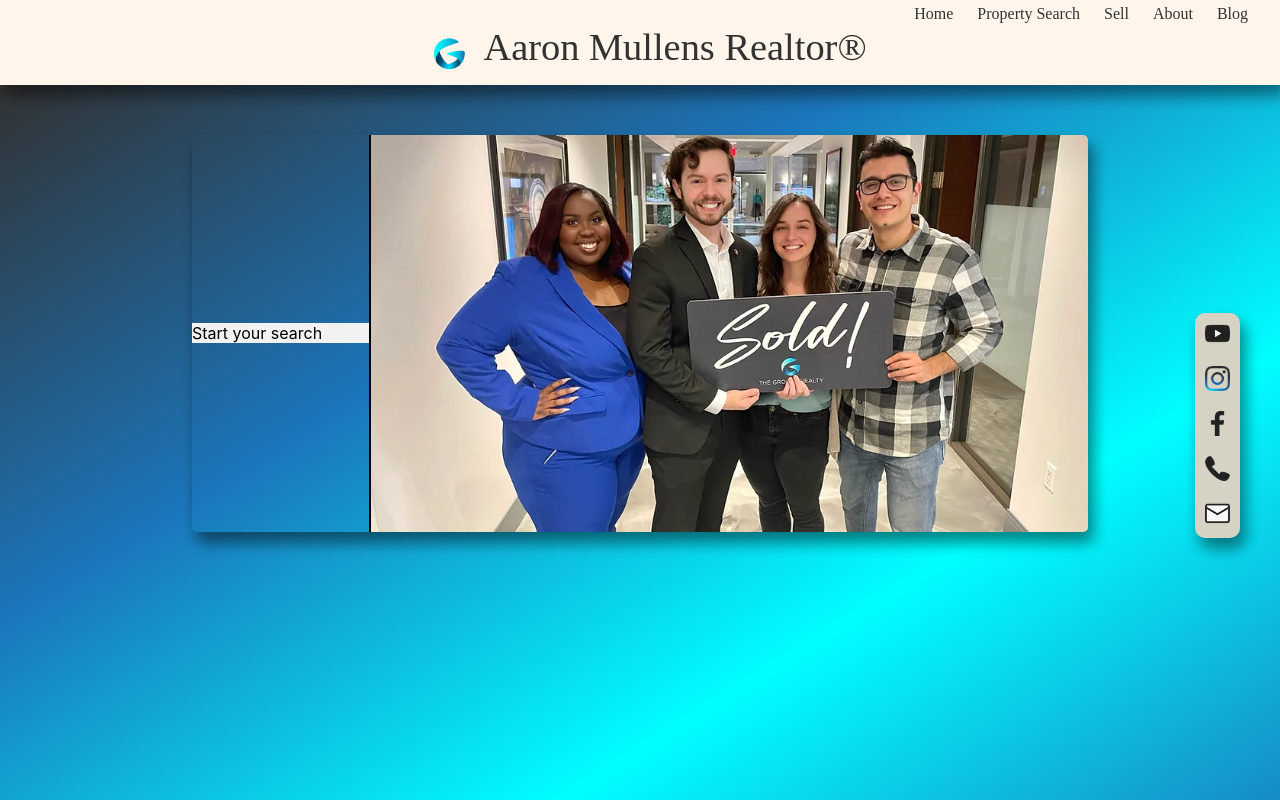
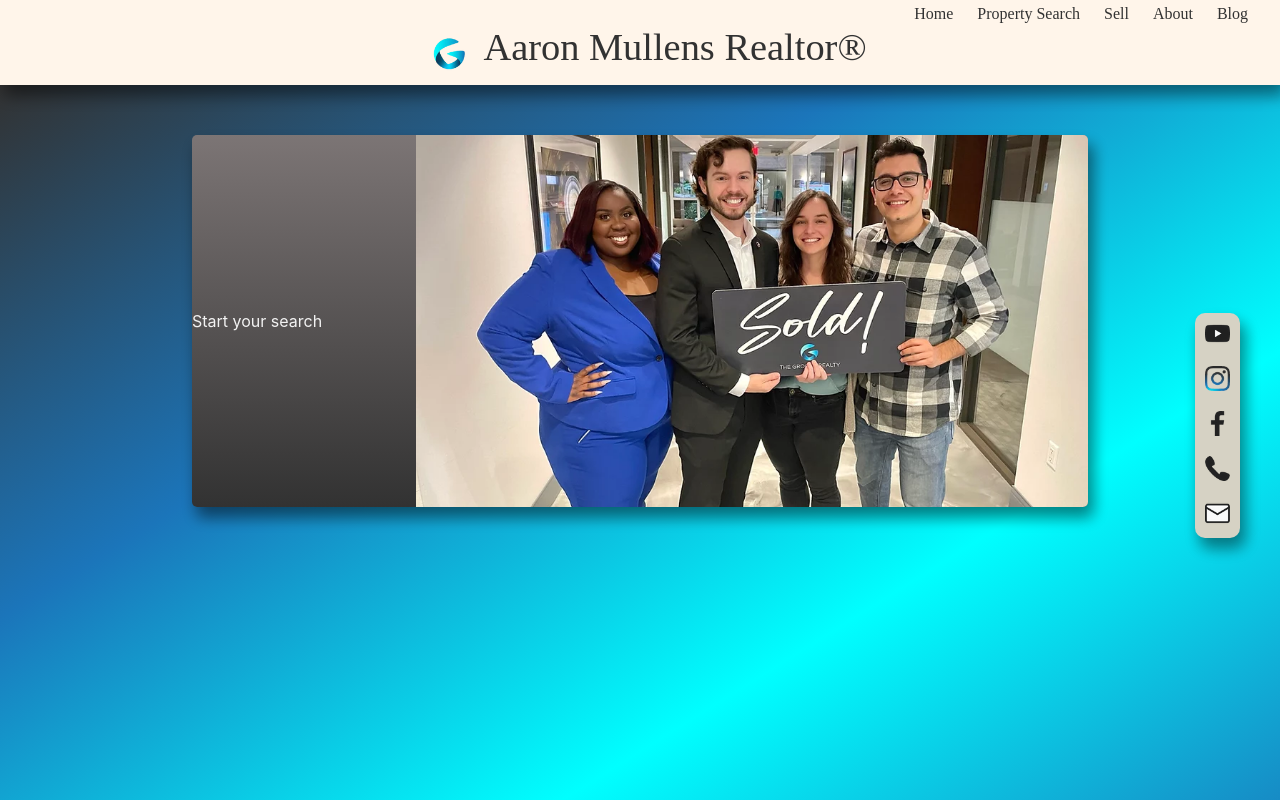
Before and after one commit to Chad1281/AMRealtor, a React (Create React App) app: page / in a window 1280 px wide. Built offline with nearby package versions, Linux system fonts and the light colour scheme.

Commit message:
moved carousel from jumbotron into a carousel component

```diff
--- /dev/null
+++ b/src/components/Carousel/Carousel.css
@@ -0,0 +1,17 @@
+.carousel {
+    display: flex;
+    margin: 0;
+    padding: 0;
+    width: 75%;
+    max-height: 0%;
+}
+
+.carousel img {
+    margin: 0;
+    padding: 0;
+    width: 100%;
+    height: auto;
+    /* border-left: 2px solid black; */
+    border-radius: 0 5px 5px 0;
+    /* z-index: 1; */
+}
--- /dev/null
+++ b/src/components/Carousel/Carousel.js
@@ -0,0 +1,45 @@
+import React, { useEffect, useState } from 'react';
+
+import Groove from '../../assets/images/jumbotron/groove.webp';
+import Sold from '../../assets/images/jumbotron/sold.webp';
+import Fireplace from '../../assets/images/jumbotron/fireplace.webp';
+import Houses from '../../assets/images/jumbotron/houses.webp';
+import Living from '../../assets/images/jumbotron/living.webp';
+import House from '../../assets/images/jumbotron/house.webp';
+
+import './Carousel.css';
+
+export default function Carousel() {
+
+    const [currentIndex, setCurrentIndex] = useState(0);
+
+    const images = [Sold, Fireplace, Houses, Groove, Living, House];
+    const imgAlts = [
+        'Aaron holding sold sign with buyers',
+        'Living room with a fireplace',
+        'Row of two story townhouses',
+        'Aaron holding sign that says The Groove Realty with buyers',
+        'Living room with a fireplace',
+        'Front of a two story house'
+    ]
+
+    let jumboImg = images[currentIndex];
+    let jumboImgAlt = imgAlts[currentIndex];
+
+    useEffect(() => {
+        const interval = setInterval(changeIndex, 6000);
+        return () => clearInterval(interval);
+    })
+
+    function changeIndex() {
+        const isLastIndex = currentIndex === images.length - 1;
+        let newIndex = isLastIndex ? 0 : currentIndex + 1;
+        setCurrentIndex(newIndex);
+    }
+
+    return(
+        <div className='carousel'>
+            <img id='jumboImgs' src={jumboImg} alt={jumboImgAlt} />
+        </div>
+    )
+}
--- a/src/components/Jumbotron/Jumbotron.css
+++ b/src/components/Jumbotron/Jumbotron.css
@@ -16,18 +16,12 @@
     padding: 0;
     box-shadow: 5px 10px 15px #00000052, 5px 10px 15px #0000003a;
     border-radius: 5px;
+    background: ;
+    background-image: linear-gradient( #7C7575, #323232);
 }
 
 #side {
-    background: #f2f2f2;
-    width: 20%;
-    height: 100%;
+    width: 25%;
+    /* height: 100%; */
+    color: #f2f2f2;
 }
-
-.jumbotron img {
-    /* margin: 50px; */
-    width: 80%;
-    border-left: 2px solid black;
-    border-radius: 0 5px 5px 0;
-    z-index: 1;
-}
--- a/src/components/Jumbotron/Jumbotron.js
+++ b/src/components/Jumbotron/Jumbotron.js
@@ -1,49 +1,17 @@
-import React, { useEffect, useState } from 'react';
+import React from 'react';
 
-import Groove from '../../assets/images/jumbotron/groove.webp';
-import Sold from '../../assets/images/jumbotron/sold.webp';
-import Fireplace from '../../assets/images/jumbotron/fireplace.webp';
-import Houses from '../../assets/images/jumbotron/houses.webp';
-import Living from '../../assets/images/jumbotron/living.webp';
-import House from '../../assets/images/jumbotron/house.webp';
+import Carousel from '../Carousel/Carousel';
 
 import './Jumbotron.css'
 
 export default function Jumbotron() {
 
-    const [currentIndex, setCurrentIndex] = useState(0);
-
-    const images = [Sold, Fireplace, Houses, Groove, Living, House];
-    const imgAlts = [
-        'Aaron holding sold sign with buyers',
-        'Living room with a fireplace',
-        'Row of two story townhouses',
-        'Aaron holding sign that says The Groove Realty with buyers',
-        'Living room with a fireplace',
-        'Front of a two story house'
-    ]
-
-    let jumboImg = images[currentIndex];
-    let jumboImgAlt = imgAlts[currentIndex];
-
-    useEffect(() => {
-        const interval = setInterval(changeIndex, 6000);
-        return () => clearInterval(interval);
-    })
-
-    function changeIndex() {
-        const isLastIndex = currentIndex === images.length - 1;
-        let newIndex = isLastIndex ? 0 : currentIndex + 1;
-        setCurrentIndex(newIndex);
-    }
-
     return(
         <div className='jumbotron'>
             <div id='jumboContainer'>
                 <div id='side'>Start your search</div>
-                <img id='jumboImgs' src={jumboImg} alt={jumboImgAlt} />
+                <Carousel />
             </div>
-
         </div>
     )
 }
```
